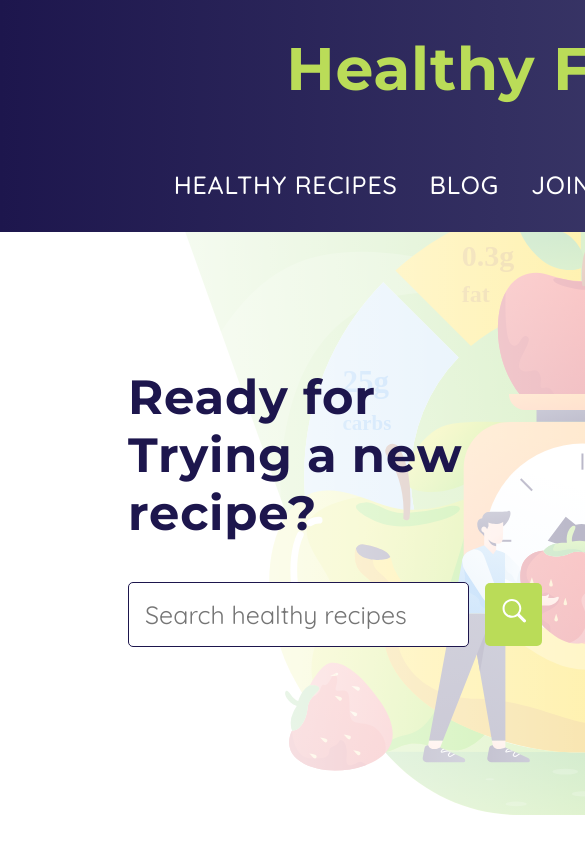
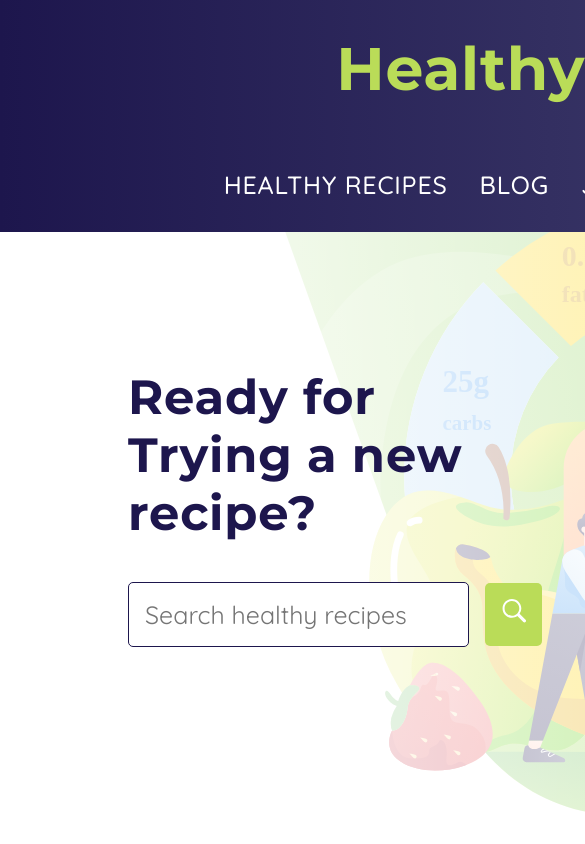
Before and after one commit to danielafarias/Healthy-Food, a Next.js app: page / in a window 390 px wide. Shown: the top 844 px of the page, 585 px wide, since content can reach past the window. Built offline with nearby package versions, Linux system fonts and the light colour scheme.

Commit message:
Detalhes responsividade

```diff
--- a/styles/Footer.module.scss
+++ b/styles/Footer.module.scss
@@ -32,7 +32,7 @@
 
 @media (max-width: 400px) {
   .footer {
-    width: 1000px;
+    width: 1100px;
     display: flex;
     flex-direction: column;
     align-items: center;
--- a/styles/Home.module.scss
+++ b/styles/Home.module.scss
@@ -206,7 +206,7 @@
 
 @media (max-width: 869px) {
   .main {
-    width: 1000px;
+    width: 1100px;
 
     h1 {
       font-size: 60px;
--- a/styles/Register.module.scss
+++ b/styles/Register.module.scss
@@ -87,7 +87,7 @@
 
 @media (max-width: 400px) {
   .main {
-    width: 1000px;
+    width: 1100px;
 
     h1 {
       font-size: 60px;
```
